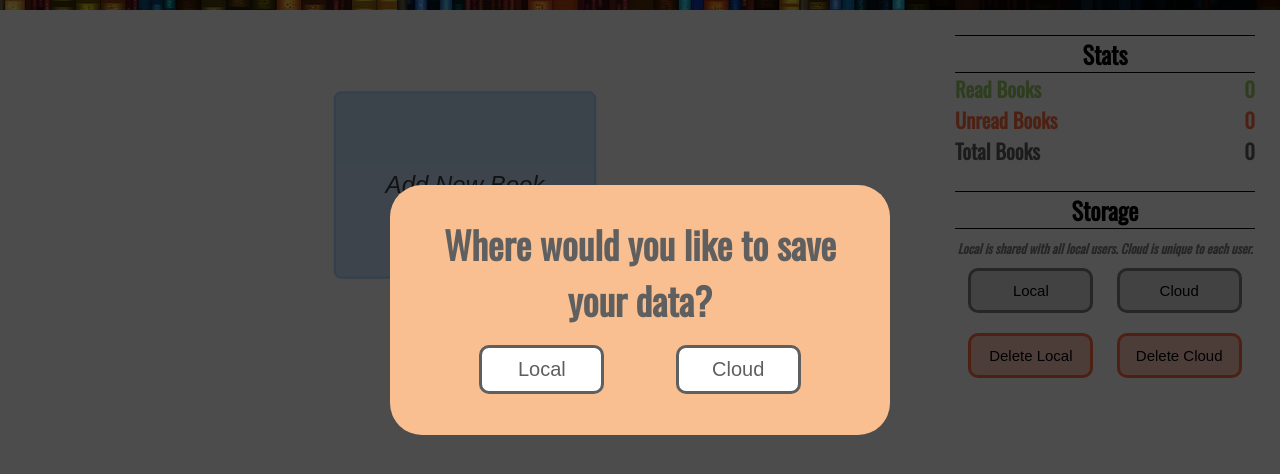
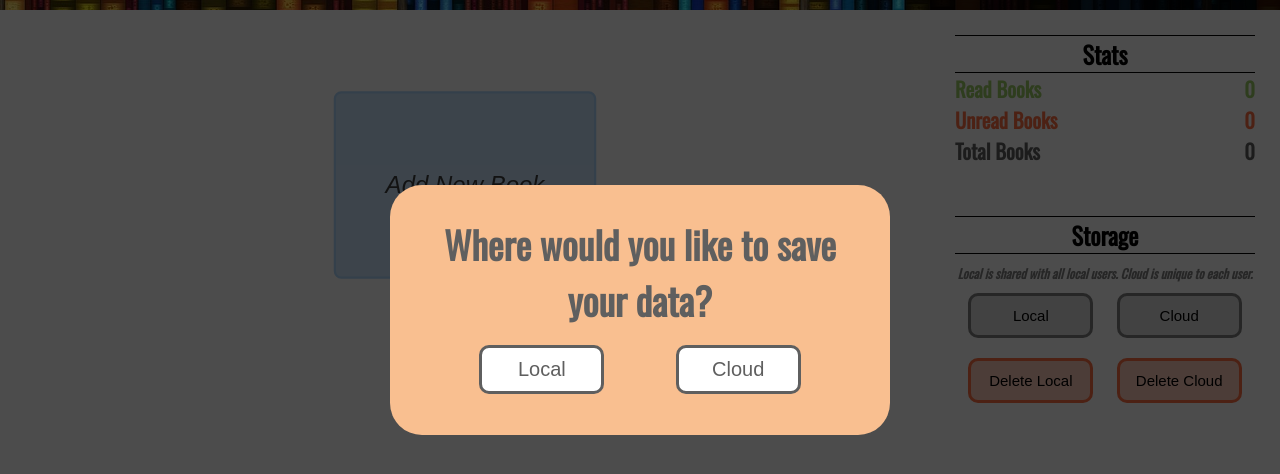
Before and after one commit to bchiud/library, a website: page index.html in a window 1280 px wide. Shown: the part 90-564 px from the top of the page. Drawn offline with nearby package versions, Linux system fonts and the light colour scheme.

Commit message:
improve sidebar UI

```diff
--- a/js/firebase.js
+++ b/js/firebase.js
@@ -17,8 +17,6 @@ const Firebase = () => {
   firebase.analytics();
 
   // database
-
-  var firebaseDatabase = firebase.database();
 
   function getLibraryFromFirebase(callback) {
     var firebaseLibrary = [];
--- a/js/ui.js
+++ b/js/ui.js
@@ -181,6 +181,7 @@ function bookGridClick(e) {
       bookGrid.removeChild(e.target.parentNode);
     }
   }
+
   refreshStatisticsPanel();
 }
 
--- a/styles/style.css
+++ b/styles/style.css
@@ -203,10 +203,10 @@ html {
 .panel {
   display: flex;
   flex-flow: column nowrap;
+  margin: 25px;
 }
 
 .panel-title {
-  margin-top: 25px;
   border-top: 1px solid black;
   border-bottom: 1px solid black;
   font-size: 0.75rem;
@@ -276,7 +276,6 @@ html {
 .storage-panel-info-row {
   padding: 0px;
   margin-top: 10px;
-  /* border: 1px solid; */
 
   display: flex;
   flex-flow: column nowrap;
```
Also changed, not shown: js/models.js (+1 -6 lines).
